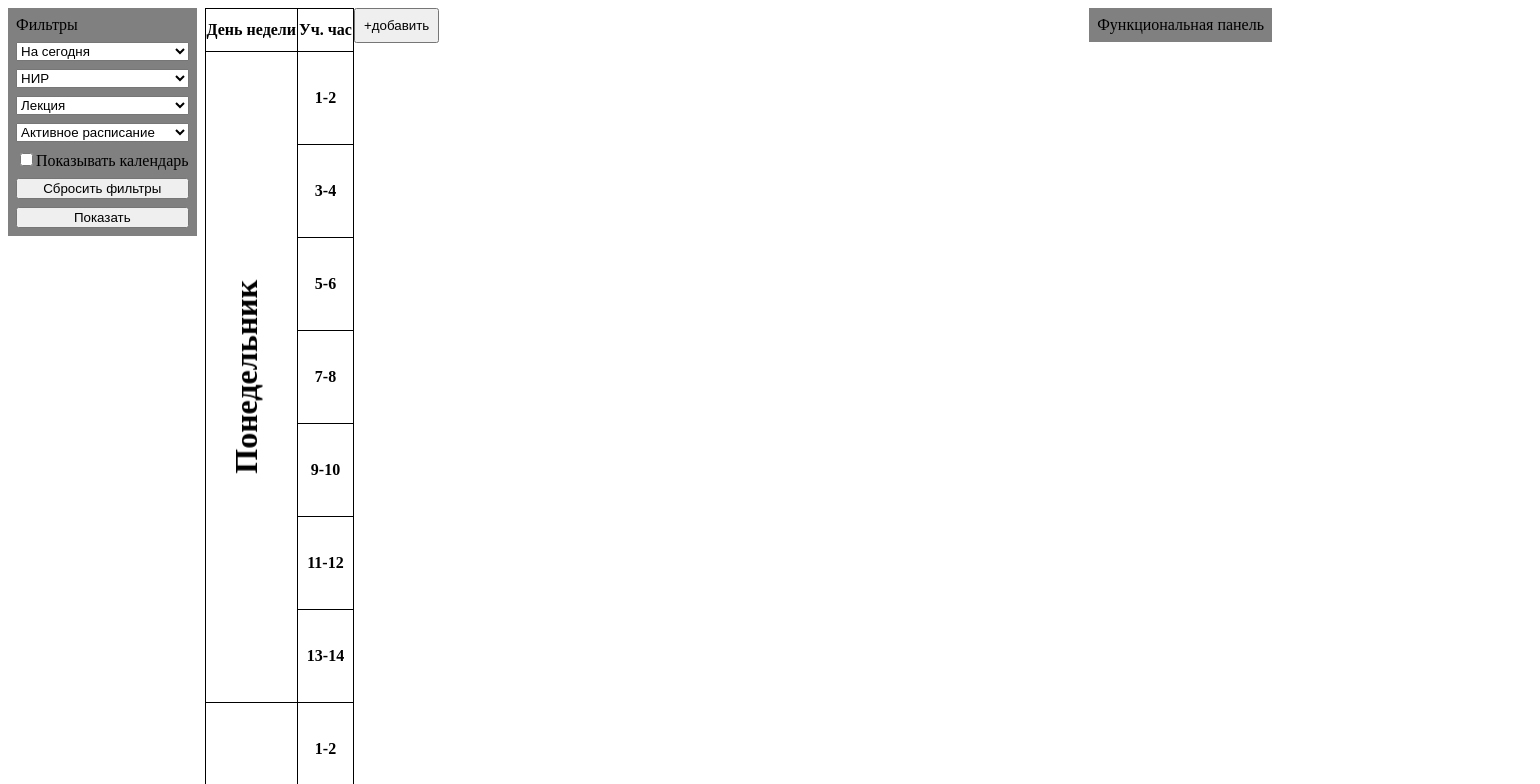
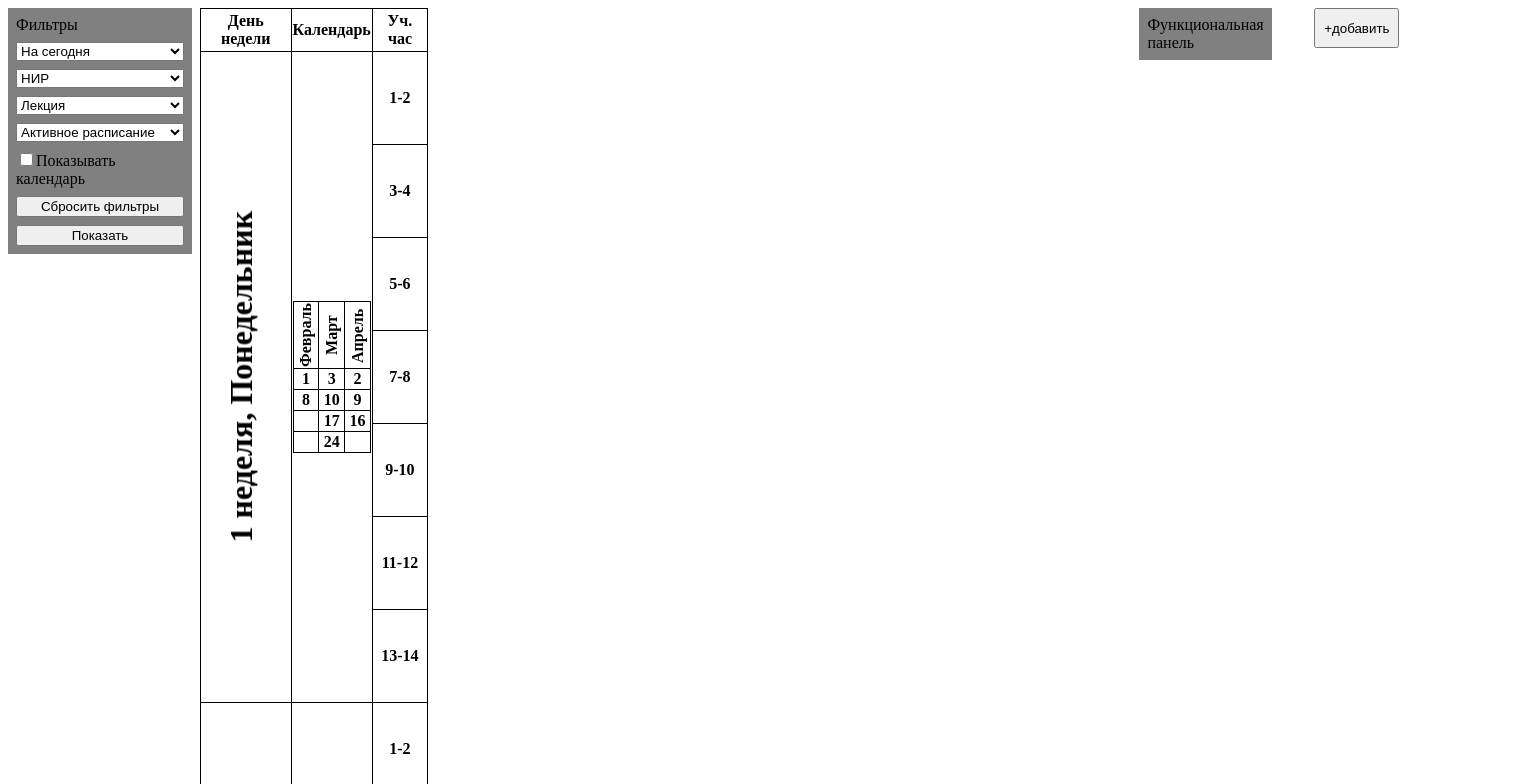
Before and after one commit to pol1waew/VSTU-Schedule-Improved-Visualization, a React (Create React App) app: page / in a window 1280 px wide. Shown: the top 784 px of the page, 1540 px wide, since content can reach past the window. Built offline with nearby package versions, Linux system fonts and the light colour scheme.

Commit message:
2D scrolling Table

```diff
--- a/public/style.css
+++ b/public/style.css
@@ -0,0 +1,3 @@
+body {
+    overflow: hidden
+}
--- a/src/App.js
+++ b/src/App.js
@@ -14,14 +14,41 @@ export function App() {
         '13-14'
     ]
     const weekDays = [
-        'Понедельник',
-        'Вторник',
-        'Среда'
+        '1 неделя, Понедельник',
+        '1 неделя, Вторник',
+        '1 неделя, Среда'
     ]
+    const monthNames = [
+        'Февраль',
+        'Март',
+        'Апрель'
+    ]
+    const monthDays = {
+        0: [
+            ['1', '3', '2'],
+            ['8', '10', '9'],
+            ['', '17', '16'],
+            ['', '24', '']
+        ],
+        1: [
+            ['2', '4', '3'],
+            ['9', '11', '10'],
+            ['', '18', '17'],
+            ['', '25', '']
+        ],
+        2: [
+            ['3', '5', '4'],
+            ['9', '12', '11'],
+            ['', '19', '18'],
+            ['', '26', '']
+        ]
+    }
 
     const data = {
-        timeSlots: timeSlots,
-        weekDays: weekDays
+        weekDays: weekDays,
+        monthDays: monthDays,
+        monthNames: monthNames,
+        timeSlots: timeSlots
     }
 
     return (
--- /dev/null
+++ b/src/components/Calendar.js
@@ -0,0 +1,32 @@
+import '../styles/Calendar.css';
+
+export function Calendar(data) {
+    return (
+        <table class='calendar-table'>
+            <thead>
+                <tr>
+                    {
+                        data.months.map(
+                            month => <th class='calendar-month-name'>{month}</th>
+                        )
+                    }
+                </tr>
+            </thead>
+            <tbody>
+                {
+                    data.days.map(
+                        row => (
+                            <tr>
+                                {
+                                    row.map(
+                                        day => <td>{day}</td>
+                                    )
+                                }
+                            </tr>
+                        )
+                    )
+                }
+            </tbody>
+        </table>
+    );
+}
--- a/src/components/Table.js
+++ b/src/components/Table.js
@@ -1,4 +1,4 @@
-import {useState} from 'react';
+import {useState, useRef} from 'react';
 import {
     DndContext,
     rectIntersection,
@@ -12,11 +12,12 @@ import {
     horizontalListSortingStrategy
 } from '@dnd-kit/sortable';
 import {Column} from './Column';
+import {Calendar} from './Calendar';
 import '../styles/Table.css';
 
-
-
 export function Table({data}) {
+    const tableOverflowContainer = useRef(null);
+    const tableColumnsContainer = useRef(null);
     const [lastIdNumber, setIdNumber] = useState(0);
     const [columns, setColumns] = useState([]);
     const sensors = useSensors(
@@ -65,9 +66,13 @@ export function Table({data}) {
         }
     }
 
+    const syncScroll = () => {
+        tableOverflowContainer.current.scrollTop = tableColumnsContainer.current.scrollTop;
+    }
 
 
-    const testData = [
+
+    const columnRefData = [
         {
             subject: null,
             holdsOnDate: null,
@@ -131,7 +136,7 @@ export function Table({data}) {
         let newData = [];
 
         while (newData.length < data.weekDays.length * data.timeSlots.length) {
-            newData.push(testData[Math.floor(Math.random() * testData.length)]);
+            newData.push(columnRefData[Math.floor(Math.random() * columnRefData.length)]);
         }
 
         return newData;
@@ -139,24 +144,37 @@ export function Table({data}) {
 
 
 
+
+
+
     return (
         <div class='table-container'>
+            <div class='table-overflow-container' ref={tableOverflowContainer}>
                 <table>
                     <tr class='table-titles-container'>
                         <th class='table-week-day-title'>День недели</th>
+                        <th class='table-calendar-title'>Календарь</th>
                         <th class='table-time-slot-title'>Уч. час</th>
                     </tr>
                     {
                         data.weekDays.map(
-                        weekDay => (
+                            (weekDay, dayindex) => (
                                 data.timeSlots.map(
-                                (timeSlot, index) => (
+                                    (timeSlot, timeSlotIndex) => (
                                         <tr>
                                             {
-                                            index === 0 ?
+                                                timeSlotIndex === 0 ?
                                                 (
                                                     <th rowspan={data.timeSlots.length}>
                                                         <h1 class='table-week-day'>{weekDay}</h1>
+                                                    </th>
+                                                ) : null
+                                            }
+                                            {
+                                                timeSlotIndex === 0 ?
+                                                (
+                                                    <th rowspan={data.timeSlots.length}>
+                                                        <Calendar months={data.monthNames} days={data.monthDays[dayindex]} />
                                                     </th>
                                                 ) : null
                                             }
@@ -168,7 +186,9 @@ export function Table({data}) {
                         )
                     }
                 </table>
+            </div>
 
+            <div class='table-columns-container' ref={tableColumnsContainer} onScroll={syncScroll}>
                 <DndContext autoScroll={false} sensors={sensors} collisionDetection={rectIntersection} onDragEnd={handleDragEnd}>
                     <SortableContext items={columns} strategy={horizontalListSortingStrategy}>
                         {
@@ -178,10 +198,9 @@ export function Table({data}) {
                         }
                     </SortableContext>
                 </DndContext>
+            </div>
 
-            <div class='table-add-column-button-container'>
             <button class='table-add-column-button' onClick={addColumn}>+добавить</button>
-            </div>
         </div>
     );
 }
--- /dev/null
+++ b/src/styles/Calendar.css
@@ -0,0 +1,8 @@
+.calendar-table {
+    width: 100%;
+}
+
+.calendar-month-name {
+    writing-mode: vertical-rl;
+    transform: scale(-1, -1);
+}
--- a/src/styles/Column.css
+++ b/src/styles/Column.css
@@ -4,7 +4,7 @@
 
 .column-head-container {
     position: sticky;
-    top: 8px;
+    top: 0px;
     height: 40px;
     background-color: white;
 }
--- a/src/styles/Table.css
+++ b/src/styles/Table.css
@@ -1,7 +1,6 @@
 .table-container {
     display: flex;
     flex-direction: row;
-    align-items: start;
     flex: 1;
 }
 
@@ -17,11 +16,12 @@ th, td {
 
 .table-time-slot {
     height: 90px;
+    min-width: 50px;
 }
 
 .table-titles-container {
     position: sticky;
-    top: 8px;
+    top: 0px;
     z-index: 1;
     background-color: white;
 }
@@ -30,13 +30,8 @@ th, td {
     height: 40px;
 }
 
-.table-add-column-button-container {
-    position: sticky;
-    top: 8px;
+.table-add-column-button {
     height: 40px;
-}
-
-.table-add-column-button {
     padding: 8px;
 }
 
@@ -44,3 +39,18 @@ th, td {
     writing-mode: vertical-rl;
     transform: scale(-1, -1);
 }
+
+.table-overflow-container {
+    height: 98vh;
+    overflow: hidden;
+}
+
+.table-columns-container {
+    height: 98vh;
+    width: 70vw;
+    display: flex;
+    flex-direction: row;
+    align-items: start;
+    overflow: scroll;
+    scrollbar-width: none;
+}
```
Lines whose indentation alone changed are shown as unchanged.
